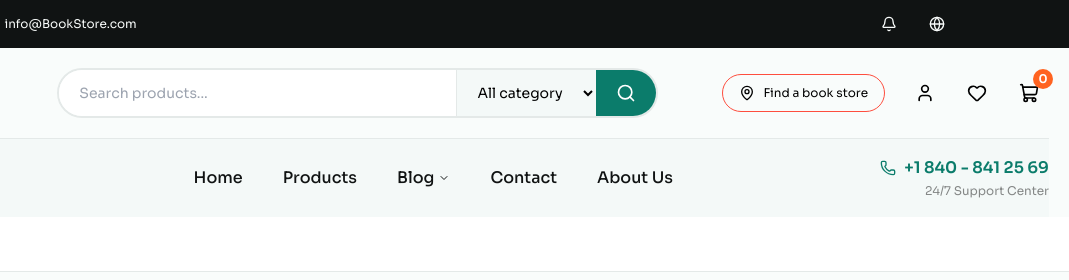
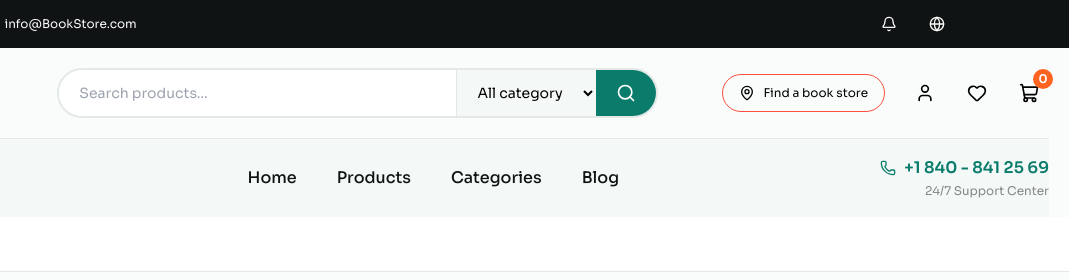
Before and after one commit to sovmulax/Ui-template-librairie, a website: page pages/client/favoris.html in a window 1280 px wide. Shown: the top 280 px of the page, 211-1280 px from the left. Drawn offline with nearby package versions, Linux system fonts and the light colour scheme; files that its build step writes are made by us from their sources.

Commit message:
fix: mettre à jour la navigation en remplaçant le lien "Contact" par "Catégories" dans la page des favoris

```diff
--- a/pages/client/favoris.html
+++ b/pages/client/favoris.html
@@ -99,12 +99,9 @@
                     <ul class="nav-links">
                         <li><a href="accueil.html" class="nav-link">Home</a></li>
                         <li><a href="livres.html" class="nav-link">Products</a></li>
-                        <li><a href="blog.html" class="nav-link flex items-center gap-1">
-                                Blog
-                                <i data-lucide="chevron-down" class="w-3 h-3"></i>
-                            </a></li>
-                        <li><a href="#" class="nav-link">Contact</a></li>
-                        <li><a href="#" class="nav-link">About Us</a></li>
+                        <li><a href="categories.html" class="nav-link">Categories</a></li>
+                        <li><a href="blog.html" class="nav-link">Blog</a></li>
+
                     </ul>
                     <div class="support-info">
                         <span class="text-p3 font-semibold text-primary-500 flex items-center gap-2">
```
